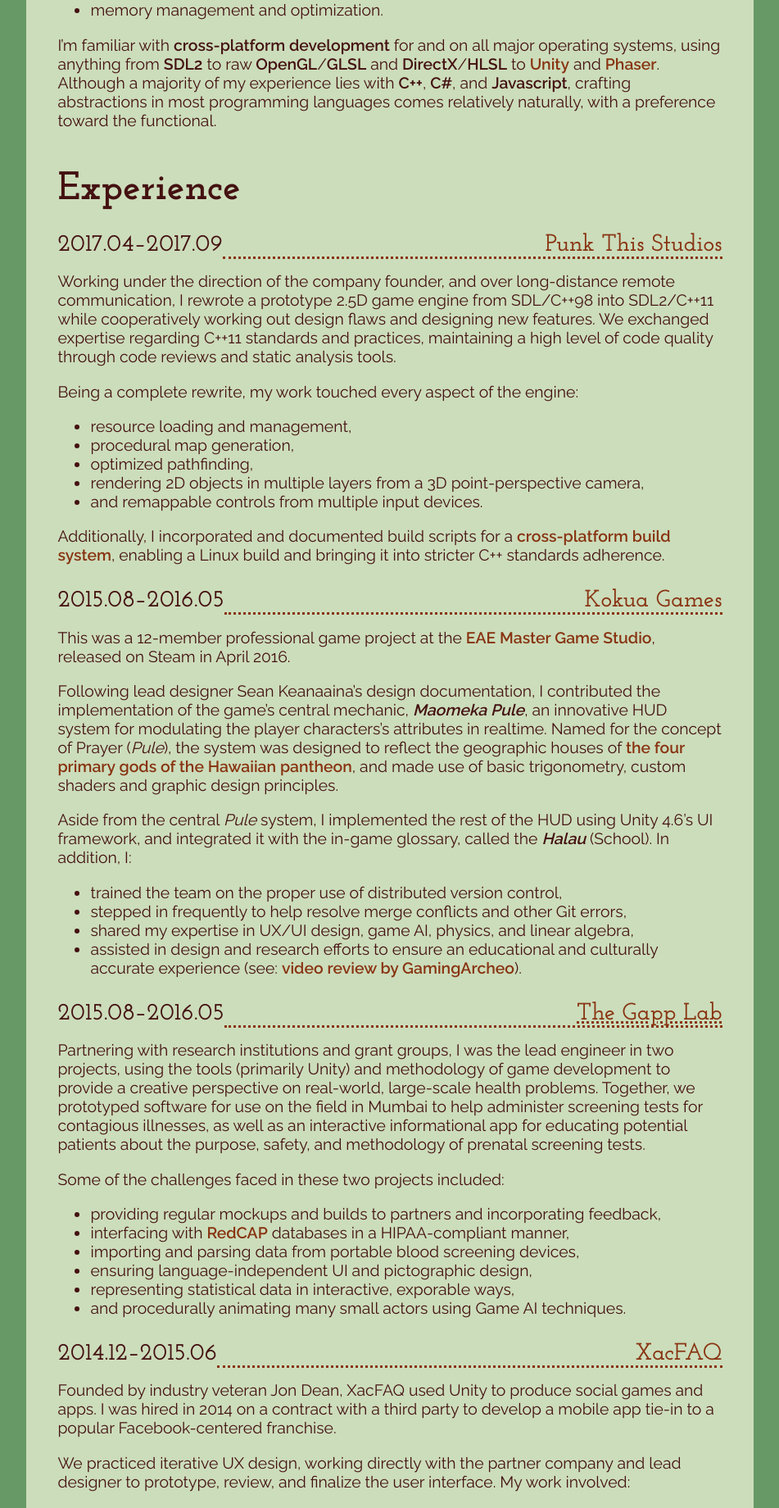
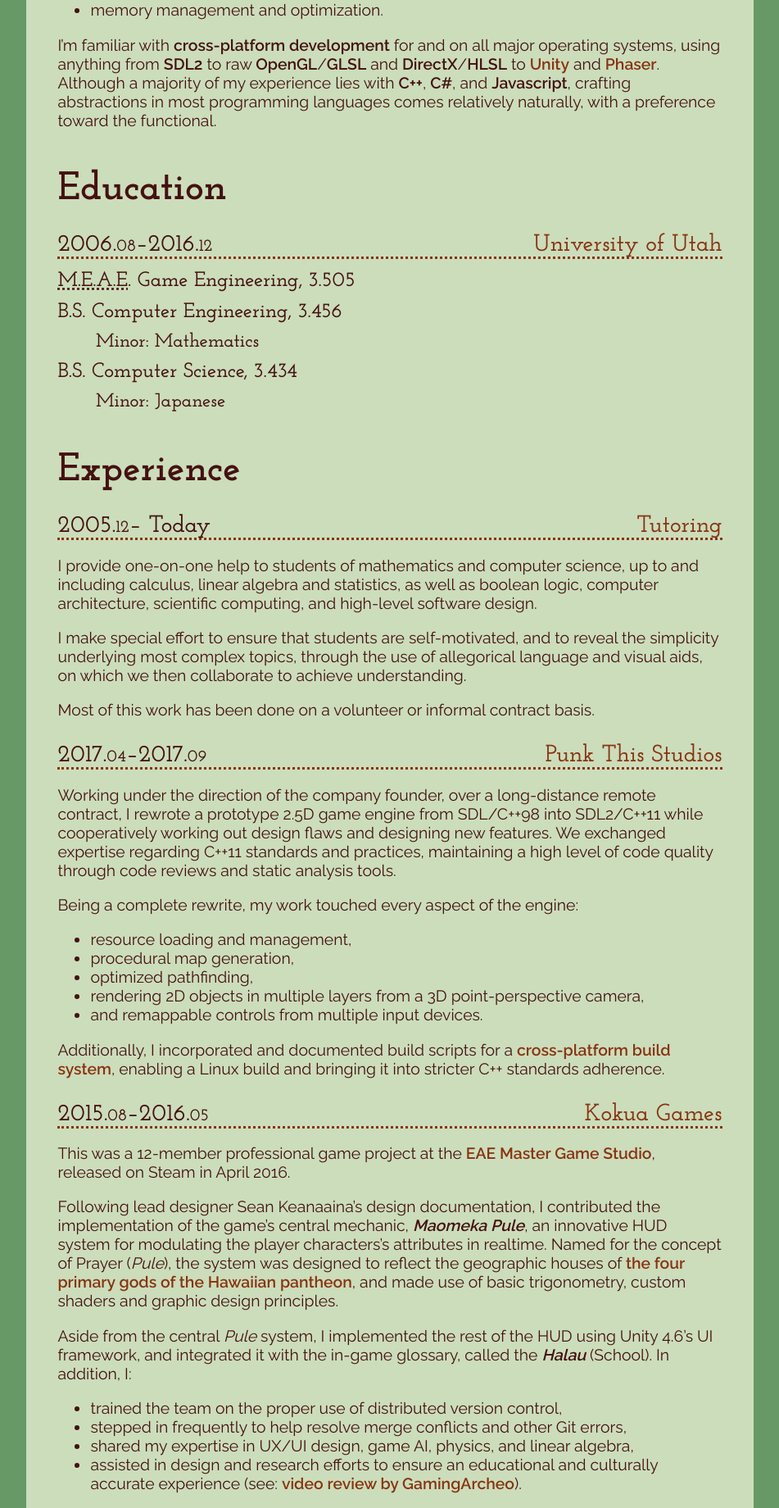
Before and after one commit to bugQ/win.dlestra.ws, a Jekyll site: the page built from cv.md, in a window 1280 px wide. Shown: the part 729-2569 px from the top of the page at 82% size, without its empty margins (164-1115 px from the left). Built offline with Jekyll 4.4.1, drawn with Linux system fonts in a browser that asks for light colours; some of the changed text lies outside the part shown.

Commit message:
more CSS tweaks, added education and tutoring to CV

```diff
--- a/css/application.css
+++ b/css/application.css
@@ -134,12 +134,23 @@
 
 .cv main h2 {
     display: flex;
+    align-items: baseline;
+    border-bottom: 3px #831 dotted;
 }
 
 .cv main h2 a {
     flex: 2;
     text-align: right;
-    border-bottom: 3px dotted; margin-bottom: -3px;
+    border-bottom: none;
+}
+
+.cv main h2 em {
+    font-style: normal;
+    font-size: 0.71em;
+}
+
+.cv main h4 {
+    margin-left: 2em;
 }
 
 .games main ul {
--- a/cv.md
+++ b/cv.md
@@ -35,12 +35,33 @@
 relatively naturally, with a preference toward the functional.
 
 
+# Education
+
+## 2006._08_--2016._12_ [University of Utah](http://www.utah.edu)
+
+### M.E.A.E. Game Engineering, 3.505
+### B.S. Computer Engineering, 3.456
+#### Minor: Mathematics
+### B.S. Computer Science, 3.434
+#### Minor: Japanese
+
+*[M.E.A.E]: Master of Entertainment Arts and Engineering
+
+
 # Experience
 
-## 2017.04--2017.09 [Punk This Studios](http://punkthisstudios.com)
+## 2005._12_ -- Today [Tutoring]()
 
-Working under the direction of the company founder, and over long-distance
-remote communication, I rewrote a prototype 2.5D game engine from SDL/C++98
+I provide one-on-one help to students of mathematics and computer science, up to and including calculus, linear algebra and statistics, as well as boolean logic, computer architecture, scientific computing, and high-level software design.
+
+I make special effort to ensure that students are self-motivated, and to reveal the simplicity underlying most complex topics, through the use of allegorical language and visual aids, on which we then collaborate to achieve understanding.
+
+Most of this work has been done on a volunteer or informal contract basis.
+
+## 2017._04_--2017._09_ [Punk This Studios](http://punkthisstudios.com)
+
+Working under the direction of the company founder, over a long-distance
+remote contract, I rewrote a prototype 2.5D game engine from SDL/C++98
 into SDL2/C++11 while cooperatively working out design flaws and designing
 new features.  We exchanged expertise regarding C++11 standards and
 practices, maintaining a high level of code quality through code reviews and
@@ -59,7 +80,7 @@
 build and bringing it into stricter C++ standards adherence.
 
 
-## 2015.08--2016.05 [Kokua Games](https://www.kokuagames.com/)
+## 2015._08_--2016._05_ [Kokua Games](https://www.kokuagames.com/)
 
 This was a 12-member professional game project at the
 [EAE Master Game Studio](https://eae.utah.edu/graduate-programs/),
@@ -85,7 +106,9 @@
   [video review by GamingArcheo](https://youtu.be/B-90i49uuzc)).
 
 
-## 2015.08--2016.05 [<abbr title="Theraputic Games and Apps Lab">The Gapp Lab</abbr>](https://thegapp.eae.utah.edu/)
+## 2015._08_--2016._05_ [The Gapp Lab](https://thegapp.eae.utah.edu/)
+
+*[The Gapp Lab]: Theraputic Games and Apps Lab
 
 Partnering with research institutions and grant groups, I was the lead
 engineer in two projects, using the tools (primarily Unity) and methodology
@@ -106,7 +129,7 @@
 - and procedurally animating many small actors using Game AI techniques.
 
 
-## 2014.12--2015.06 [XacFAQ](http://www.guv1.com/xacfaq/)
+## 2014._12_--2015._06_ [XacFAQ](http://www.guv1.com/xacfaq/)
 
 Founded by industry veteran Jon Dean, XacFAQ used Unity to produce social
 games and apps.  I was hired in 2014 on a contract with a third party to
@@ -122,7 +145,7 @@
 - and integration with plugins for Facebook accounts and in-app purchases.
 
 
-## 2012.01--2014.04 [J. Willard Marriott Library](https://lib.utah.edu)
+## 2012._01_--2014._04_ [J. Willard Marriott Library](https://lib.utah.edu)
 
 Working in the library's Apple IT Services group, which oversees hundreds of
 Mac workstations and servers across the University of Utah campus, I was
```
